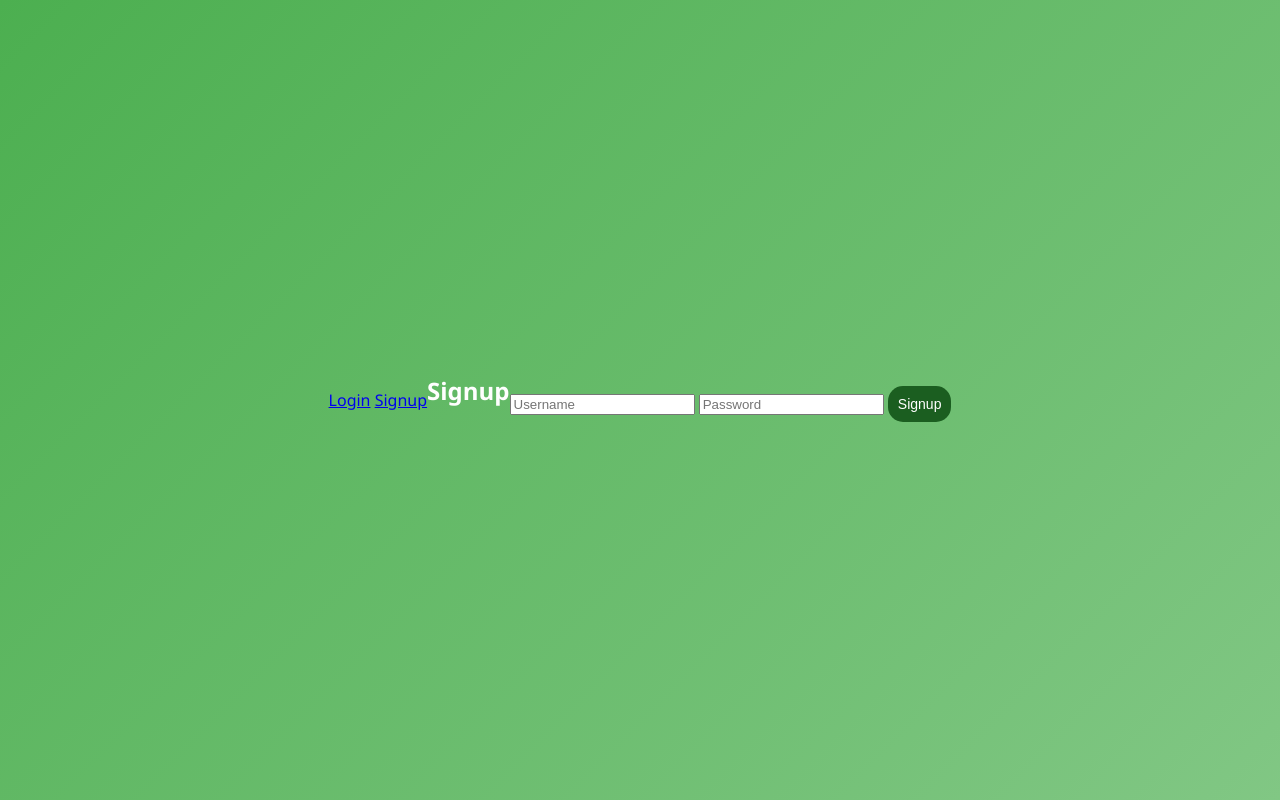
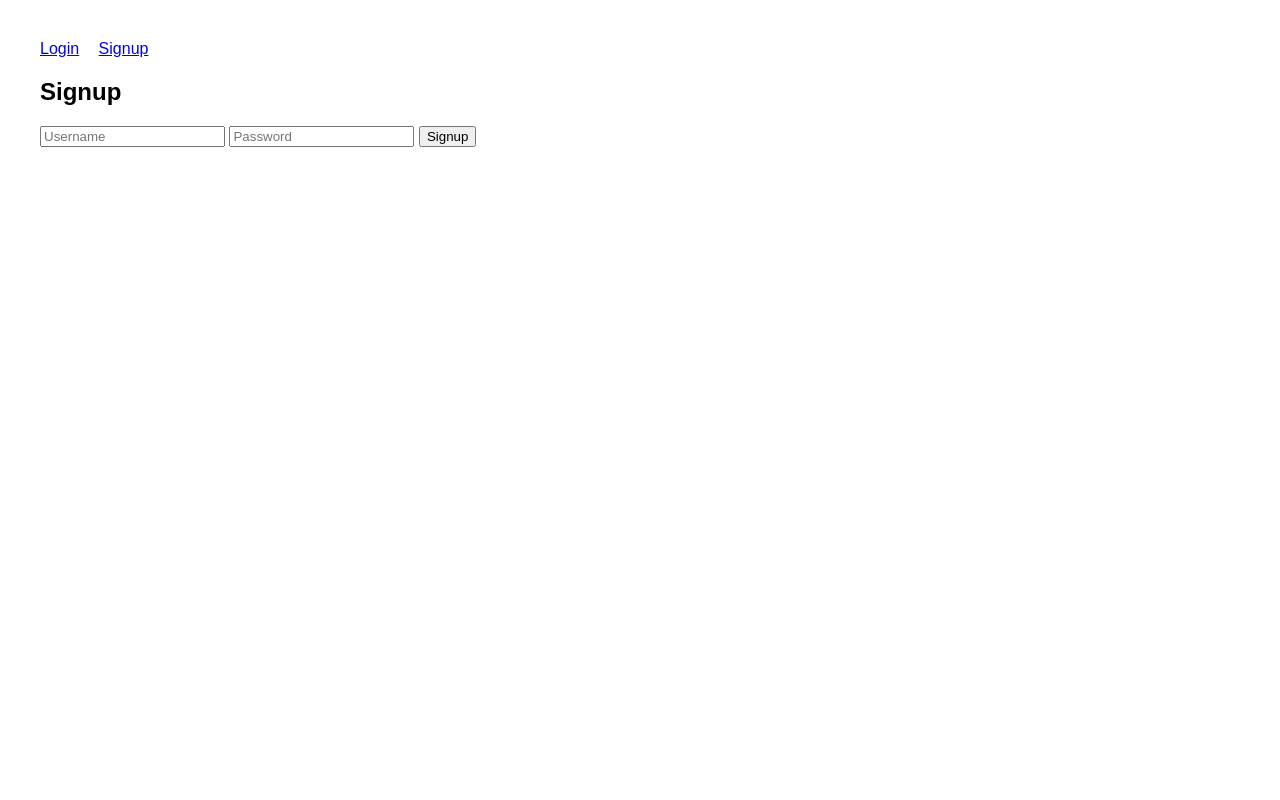
Before and after one commit to marchiecayudong/Language-Translator-Chat-Project, a Flask app: page /signup in a window 1280 px wide. Run offline with Flask 3, Linux system fonts and the light colour scheme; some libraries are stand-ins or nearby versions.

Commit message:
style.css

```diff
--- a/static/style.css
+++ b/static/style.css
@@ -1,108 +1,17 @@
 body {
-    margin: 0;
-    font-family: 'Segoe UI', sans-serif;
-    background: linear-gradient(135deg, #4caf50, #81c784);
-    display: flex;
-    justify-content: center;
-    align-items: center;
-    height: 100vh;
+    font-family: Arial;
+    margin: 40px;
 }
 
-/* Chat Container */
-.container {
-    width: 95%;
-    max-width: 650px;
-    height: 90vh;
-    background: rgba(255,255,255,0.2);
-    backdrop-filter: blur(12px);
-    border-radius: 20px;
-    display: flex;
-    flex-direction: column;
-    padding: 20px;
-    box-shadow: 0 8px 32px rgba(0,0,0,0.25);
-}
-
-h2 {
-    text-align: center;
-    color: white;
-    margin-top: 0;
-}
-
-/* Chat Box */
-.chat-box {
-    flex: 1;
-    overflow-y: auto;
-    padding: 10px;
-}
-
-/* Messages */
-.message {
-    max-width: 75%;
-    padding: 12px 15px;
-    border-radius: 20px;
-    margin: 8px 0;
-    animation: fadeIn 0.3s ease-in-out;
-    word-wrap: break-word;
-}
-
-.user {
-    background: #2e7d32;
-    color: white;
-    margin-left: auto;
-    border-bottom-right-radius: 5px;
-}
-
-.bot {
-    background: white;
-    margin-right: auto;
-    border-bottom-left-radius: 5px;
-}
-
-/* Form Elements */
-textarea, select, button {
-    margin-top: 8px;
-    padding: 10px;
-    border-radius: 15px;
-    border: none;
-    font-size: 14px;
+nav a {
+    margin-right: 15px;
 }
 
 textarea {
-    resize: none;
+    width: 100%;
+    height: 80px;
 }
 
-button {
-    background: #1b5e20;
-    color: white;
-    cursor: pointer;
+.flash {
+    color: red;
 }
-
-button:hover {
-    opacity: 0.9;
-}
-
-/* Loader */
-.loader {
-    border: 4px solid #f3f3f3;
-    border-top: 4px solid #1b5e20;
-    border-radius: 50%;
-    width: 18px;
-    height: 18px;
-    animation: spin 1s linear infinite;
-    display: inline-block;
-}
-
-.typing {
-    font-style: italic;
-    opacity: 0.7;
-}
-
-/* Animations */
-@keyframes spin {
-    100% { transform: rotate(360deg); }
-}
-
-@keyframes fadeIn {
-    from { opacity: 0; transform: translateY(5px); }
-    to { opacity: 1; transform: translateY(0); }
-}
```
